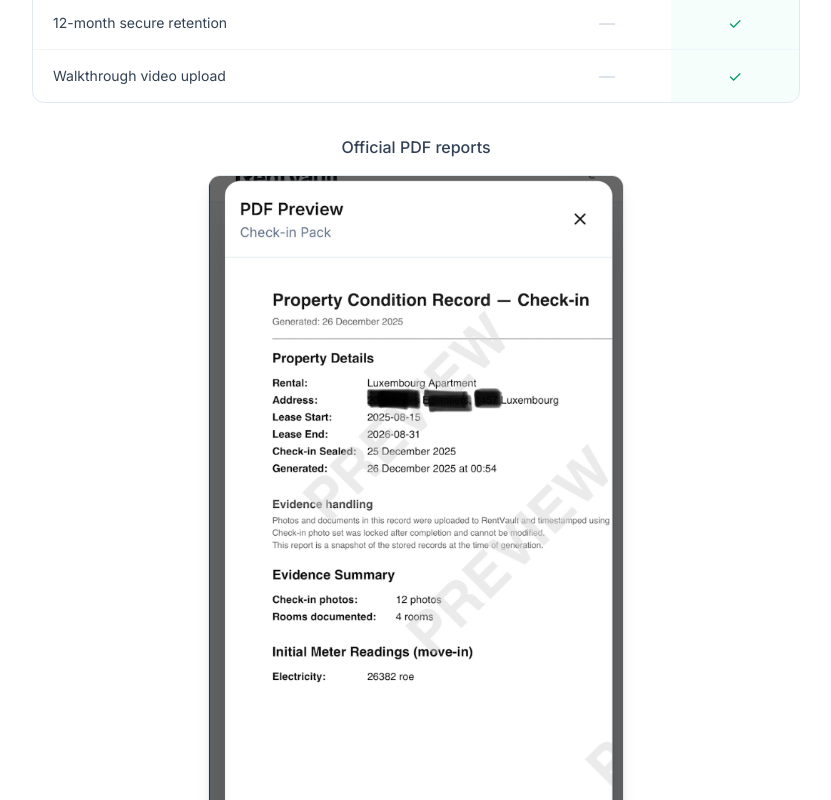
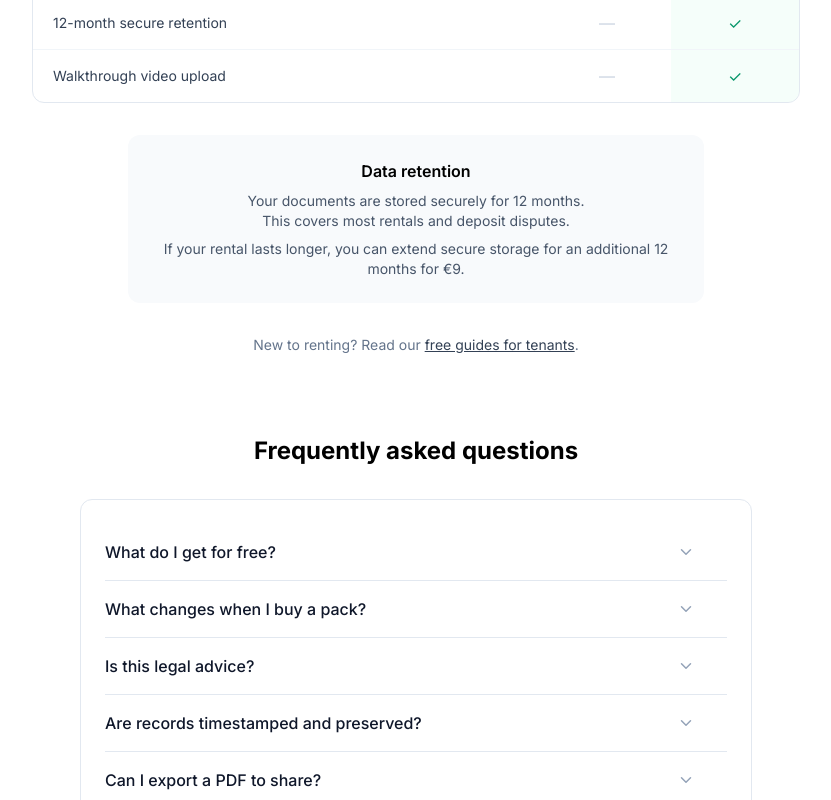
Before and after one commit to pipiagiorgi-rgb/guard-rent, a Next.js app: page /pricing in a window 1280 px wide. Shown: the part 1700-2500 px from the top of the page, without its empty margins (224-1055 px from the left). Built offline with nearby package versions, Linux system fonts and the light colour scheme; no server answers.

Commit message:
Pricing: Remove redundant PDF preview screenshot

```diff
--- a/src/app/pricing/page.tsx
+++ b/src/app/pricing/page.tsx
@@ -424,20 +424,6 @@ export default function PricingPage() {
                     </div>
                 </div>
 
-                {/* PDF Preview Screenshot */}
-                <div className="max-w-md mx-auto mt-8 px-4">
-                    <h3 className="text-center font-medium text-slate-700 mb-4">Official PDF reports</h3>
-                    <div className="rounded-xl overflow-hidden shadow-lg border border-slate-200 bg-white">
-                        <img
-                            src="/screenshots/pdf-preview.png"
-                            alt="PDF report preview showing property condition record"
-                            className="w-full h-auto"
-                            loading="lazy"
-                        />
-                    </div>
-                    <p className="text-xs text-slate-500 text-center mt-3">Reports can be exported as formal PDFs</p>
-                </div>
-
                 {/* Data retention info */}
                 <div className="max-w-xl mx-auto mt-8 p-6 bg-slate-50 rounded-xl text-center">
                     <h3 className="font-semibold mb-2">Data retention</h3>
```
